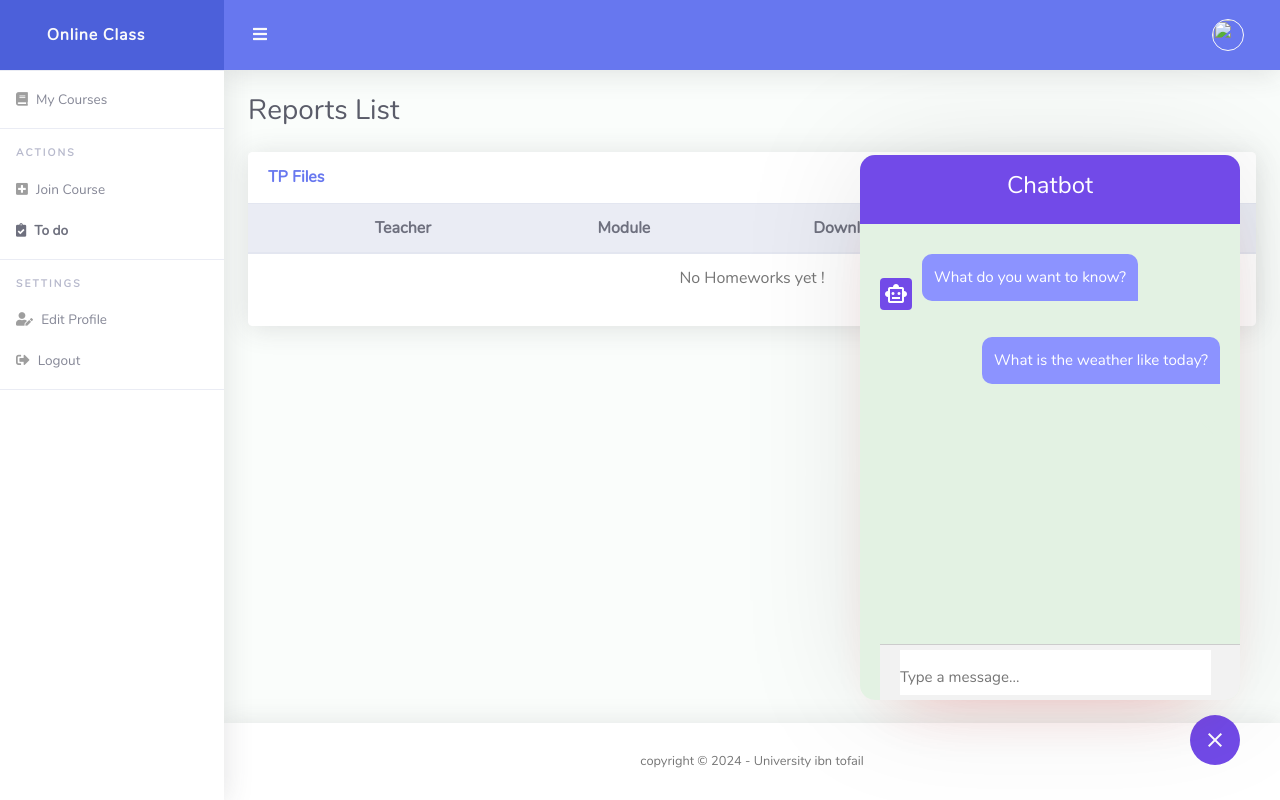
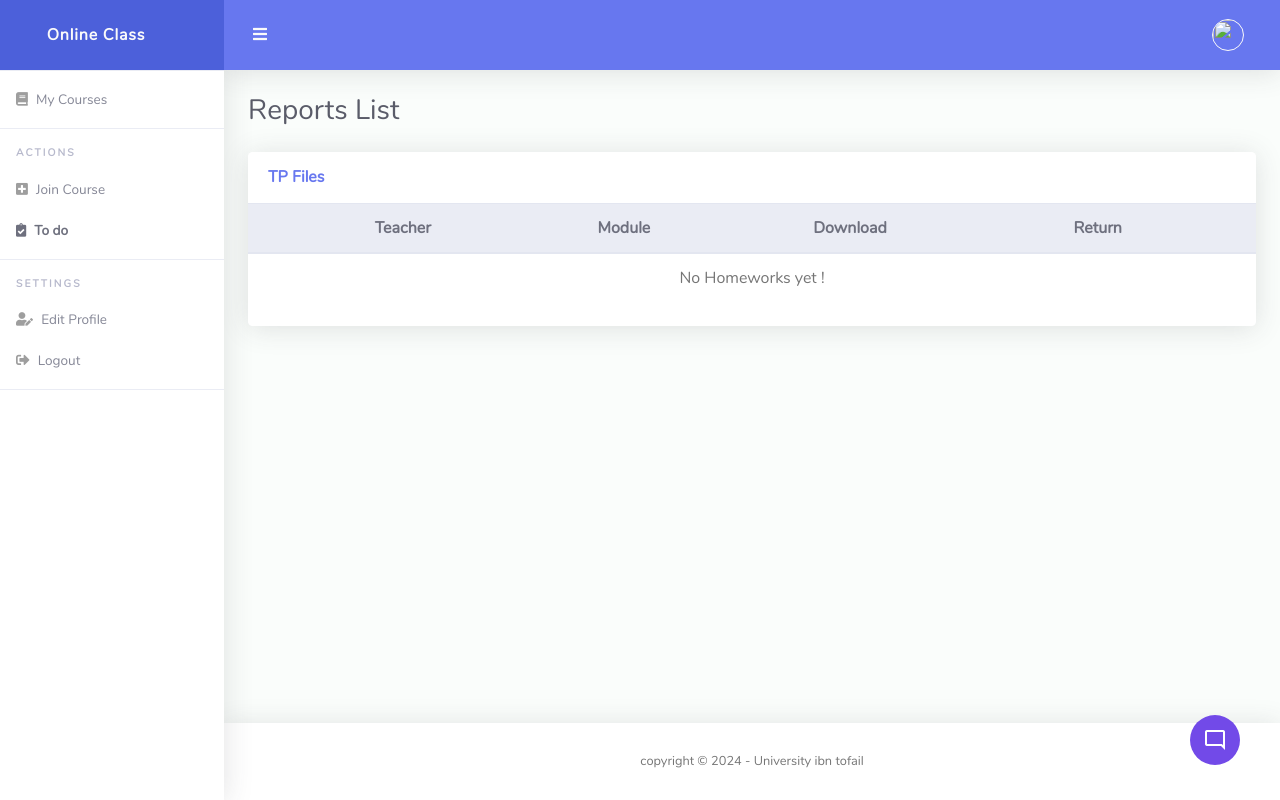
Before and after one commit to Sneha532/backend-classroom, a Django app: page /student/put_todo in a window 1280 px wide. Run offline with Django 5.2, Linux system fonts and the light colour scheme; some libraries are stand-ins or nearby versions.

Commit message:
fix:chatbot optimization

```diff
--- a/classroom/static/student/css/ruang-admin.css
+++ b/classroom/static/student/css/ruang-admin.css
@@ -2015,8 +2015,11 @@ body.sidebar-toggled footer.sticky-footer {
   right: 40px;
   bottom: 100px;
   border-radius: 15px;
+  transform-origin: bottom right;
   box-shadow: 0 0 128px 0 rgba(0, 0, 0, 0.1),
               0 32px 64px -48px rgba(247, 73, 73, 0.5);
+
+  transition: all 0.2s ease;
 }
 
 .show-chatbot .chatbot{
@@ -2044,7 +2047,7 @@ body.sidebar-toggled footer.sticky-footer {
   transform: translateY(-50%);
 }
 .chatbot .chatbox{
-  padding: 30px 20px 70px;
+  padding: 30px 20px 100px;
   height: 460px;
   overflow-y: auto;
 }
@@ -2073,6 +2076,7 @@ body.sidebar-toggled footer.sticky-footer {
   font-size: 0.95rem;
   padding: 12px;
   max-width: 75%;
+  white-space: pre-wrap;
   border-radius:10px 10px 0 10px ;
   background: #8c93ff;
 }
@@ -2135,6 +2139,9 @@ body.sidebar-toggled footer.sticky-footer {
   align-items: center;
 }
 
+.show-chatbot .chatbot-toggler{
+  transform: rotate(90deg);
+}
 .chatbot-toggler span{
   position: absolute;
 }
--- a/classroom/static/student/js/chatbot.js
+++ b/classroom/static/student/js/chatbot.js
@@ -55,8 +55,22 @@ const getCookie = (name) => {
 
 sendChatBtn.addEventListener('click', handleChat);
 
-// Debugging logs
-console.log('Chatbot script loaded');
-console.log('Chat input:', chatInput);
-console.log('Send chat button:', sendChatBtn);
-console.log('Chatbox:', chatbox);
+
+// chatbot.js
+
+// chatbot.js
+
+document.addEventListener('DOMContentLoaded', function() {
+    const chatbotToggler = document.querySelector('.chatbot-toggler');
+    const chatbot = document.querySelector('.chatbot');
+    const body = document.body;
+
+    chatbotToggler.addEventListener('click', function() {
+      body.classList.toggle('show-chatbot');
+    });
+
+    const closeBtn = document.querySelector('.chatbot header span');
+    closeBtn.addEventListener('click', function() {
+      body.classList.remove('show-chatbot');
+    });
+  });
--- a/classroom/templates/student/base.html
+++ b/classroom/templates/student/base.html
@@ -18,7 +18,7 @@
   <link rel="stylesheet" href="https://fonts.googleapis.com/css2?family=Material+Symbols+Outlined:opsz,wght,FILL,GRAD@24,400,0,0" />
 </head>
 
-<body id="page-top" class="show-chatbot">
+<body id="page-top">
   <div id="wrapper">
     <!-- Sidebar -->
     {% block sidebar %}
@@ -97,7 +97,6 @@
           <p> What do you want to know?</p>
         </li>
         <li class='chat outgoing'>
-          <p>What is the weather like today?</p>
         </li>
         <div class='chat-input'>
           <textarea placeholder='Type a message...' required></textarea>
```
